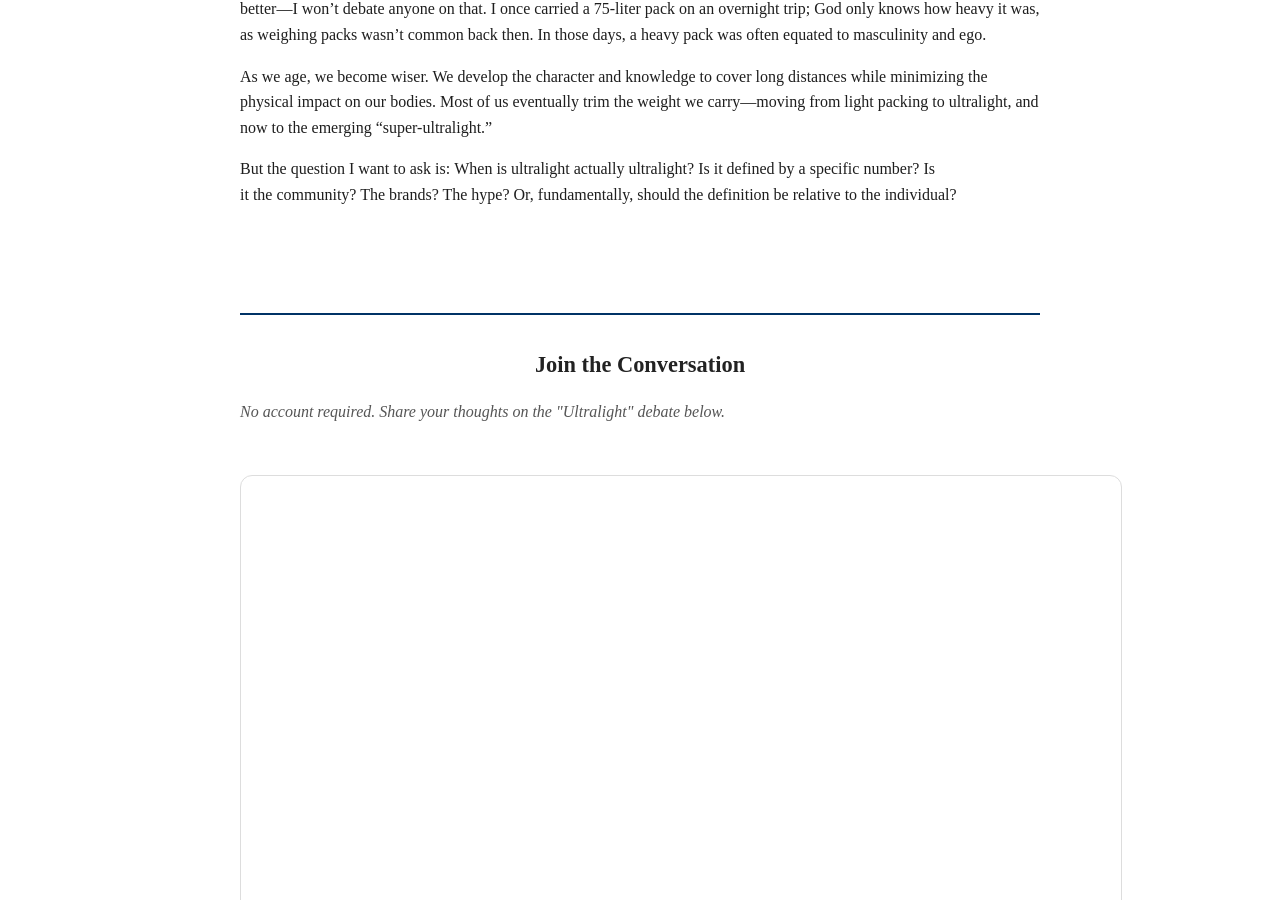
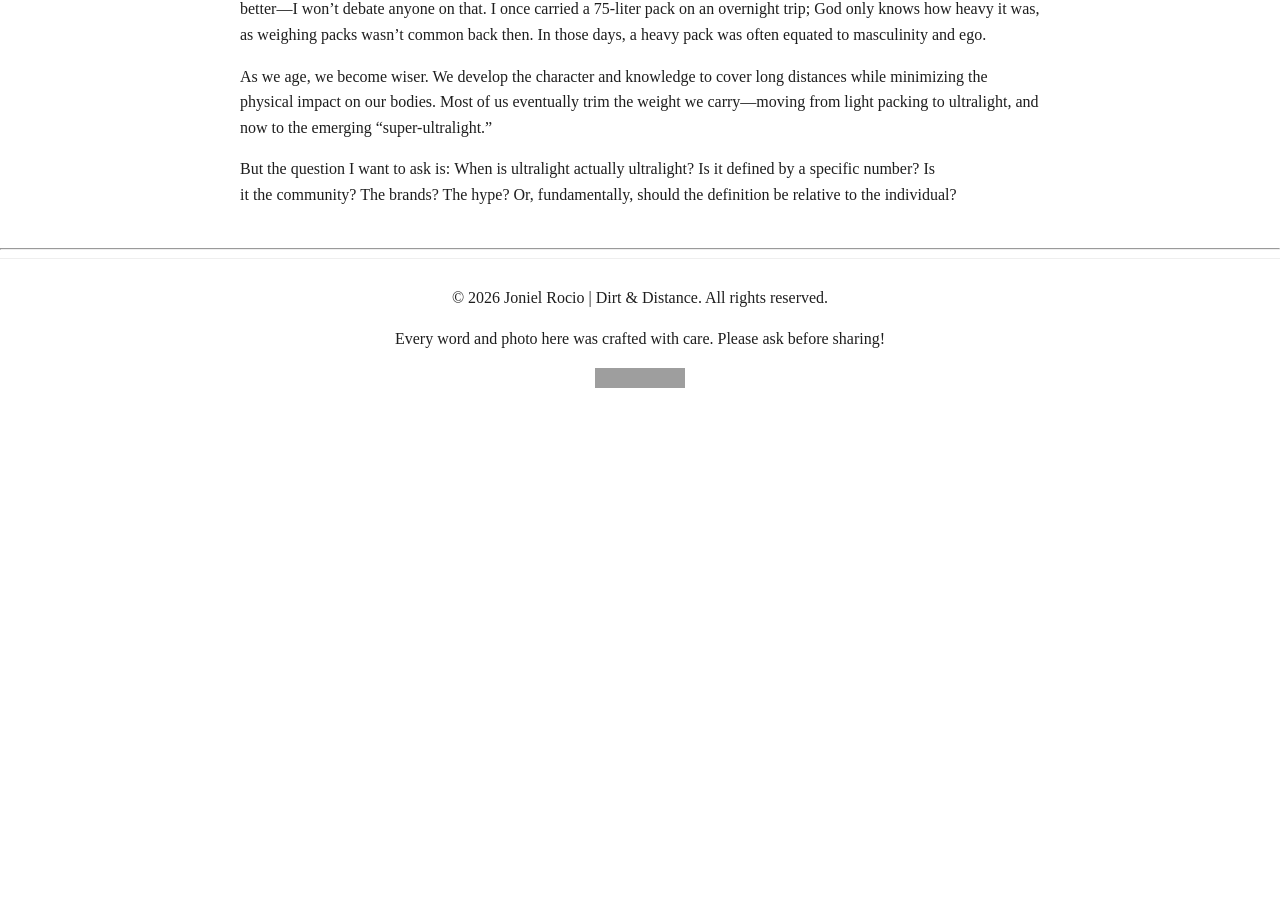
Before and after one commit to jonielrocio/jonielrocio.github.io, a Jekyll site: the page built from _posts/2026-04-30-ultralight-conundrum..md, in a window 1280 px wide and 900 px high, scrolled down 815 px. Built offline with Jekyll 4.4.1, drawn with Linux system fonts in a browser that asks for light colours; comment, search, counter and statistics services are not loaded; after the commit the page ends 1220 px from its top, so only the background shows below that; grey boxes are pictures that could not be loaded.

Commit message:
Update Blog “2026-04-30-ultralight-conundrum.”

```diff
--- a/_posts/2026-04-30-ultralight-conundrum..md
+++ b/_posts/2026-04-30-ultralight-conundrum..md
@@ -20,43 +20,3 @@ We have now entered a new millennium where materials are lighter, more durable,
 As we age, we become wiser. We develop the character and knowledge to cover long distances while minimizing the physical impact on our bodies. Most of us eventually trim the weight we carry—moving from light packing to ultralight, and now to the emerging "super-ultralight."
 
 But the question I want to ask is: When is ultralight actually ultralight? Is it defined by a specific number? Is it the community? The brands? The hype? Or, fundamentally, should the definition be relative to the individual?
-
- <!-- Discussion Section -->
-
-<section class="discussion-wrap" style="margin-top: 4rem;">
-
-    <hr style="border: 0; border-top: 2px solid #003366; margin-bottom: 2rem;">
-
-
-
-    <div class="discussion-header">
-
-        <h2 style="color: #003366; margin-bottom: 0.5rem;">Join the Conversation</h2>
-
-        <p style="font-style: italic; color: #555;">No account required. Share your thoughts on the "Ultralight" debate below.</p>
-
-    </div>
-
-    <!-- Cusdis Engine -->
-
-    <div id="cusdis_thread"
-
-      data-host="https://cusdis.com"
-
-      data-app-id="329f0e31-13d0-4663-bb13-b815eae25566"
-
-      data-page-id="{{ page.url }}"
-
-      data-page-url="{{ page.url | absolute_url }}"
-
-      data-page-title="{{ page.title }}"
-
-      data-theme="auto"
-
-    ></div>
-
-
-
-    <script async defer src="https://cusdis.com/js/cusdis.es.js"></script>
-
-</section>
```
